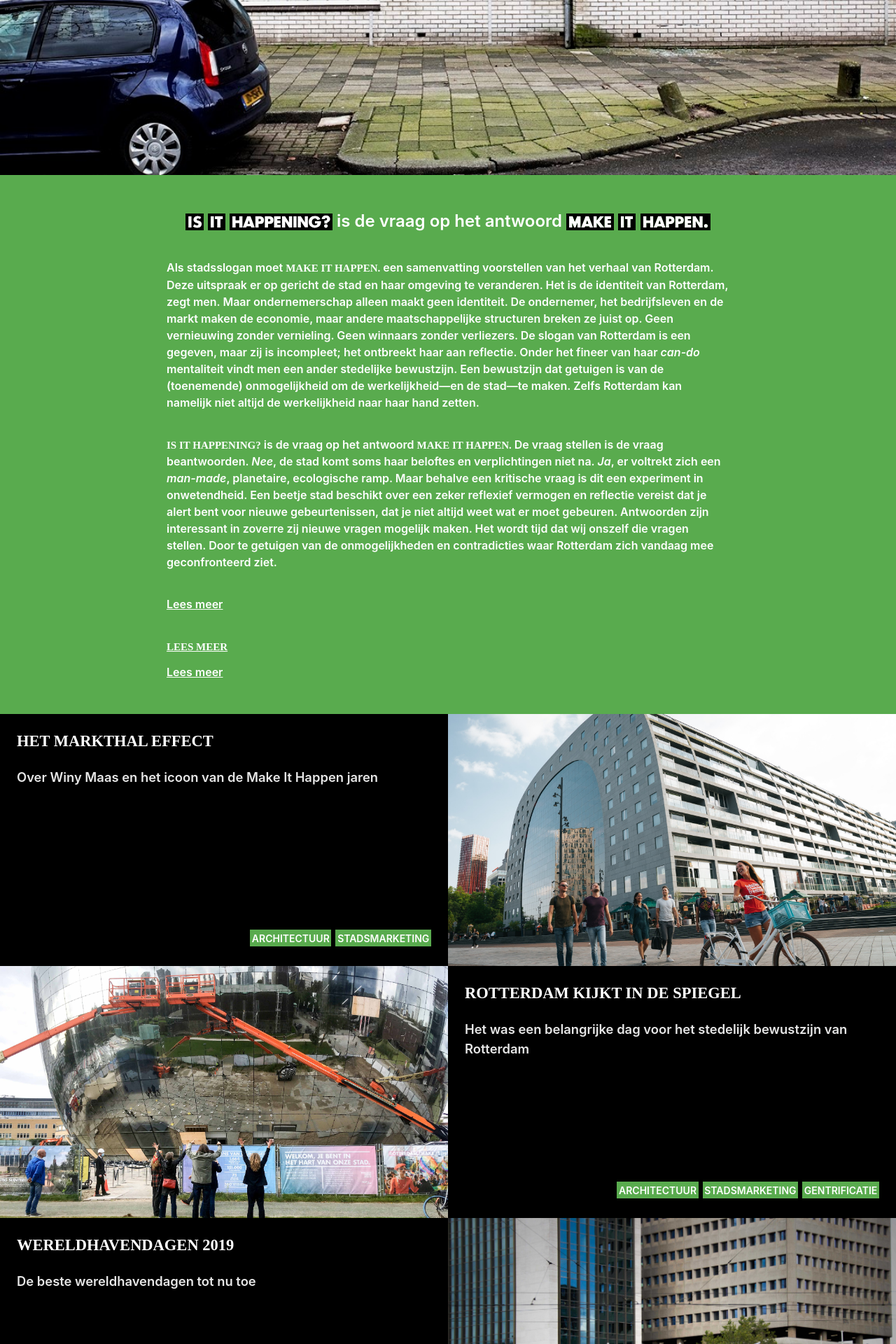
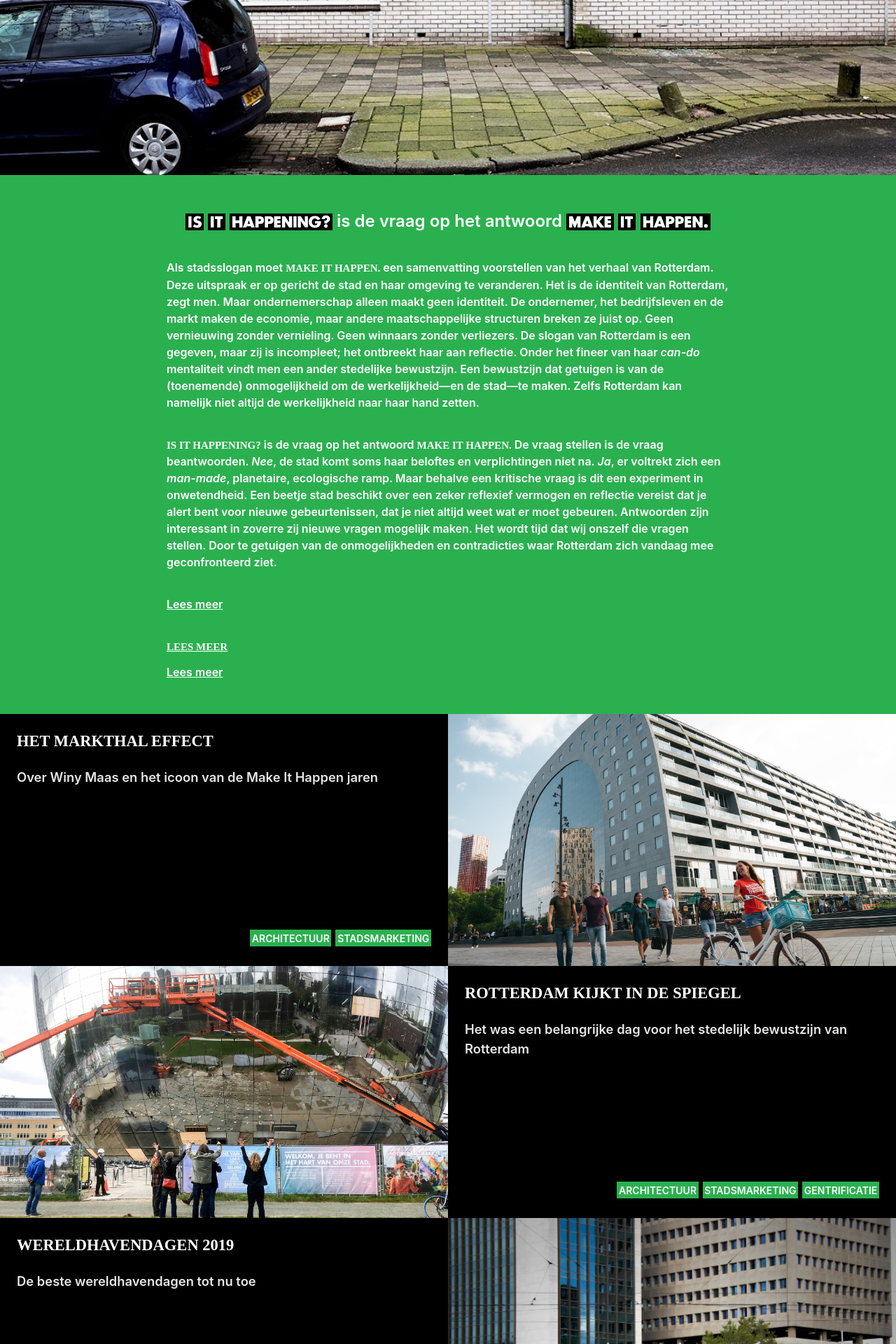
Before and after one commit to norealdirection/norealdirection.github.io, a Jekyll site: the page built from index.markdown, in a window 1280 px wide. Shown: the part 430-2350 px from the top of the page at 70% size. Built offline with Jekyll 4.4.1, drawn with Linux system fonts in a browser that asks for light colours.

Commit message:
Update minima.scss

```diff
--- a/_sass/minima.scss
+++ b/_sass/minima.scss
@@ -15,9 +15,9 @@ $white-color: #fff !default;
 $white-color-secondary: darken($white-color, 10%) !default;
 $white-color-tertiary:  darken($white-color, 33%) !default;
 
-$green-color:       #8AF558 !default;
+$green-color:       #2bb04f !default;
 $green-color-secondary: desaturate($green-color, 10%) !default;
-$green-color-tertiary:  #59AB4E !default;
+$green-color-tertiary:  #2bb04f !default;
 
 $table-text-align: left !default;
 
```
